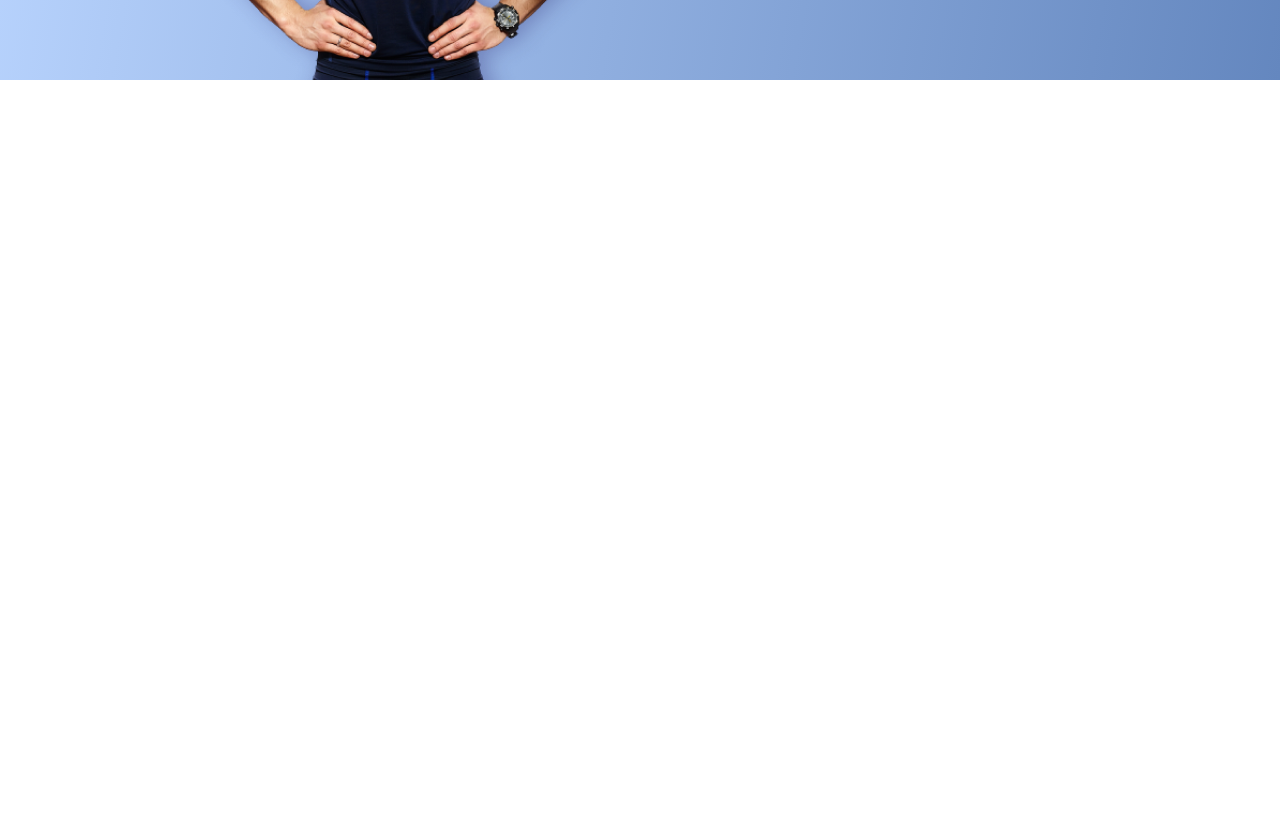
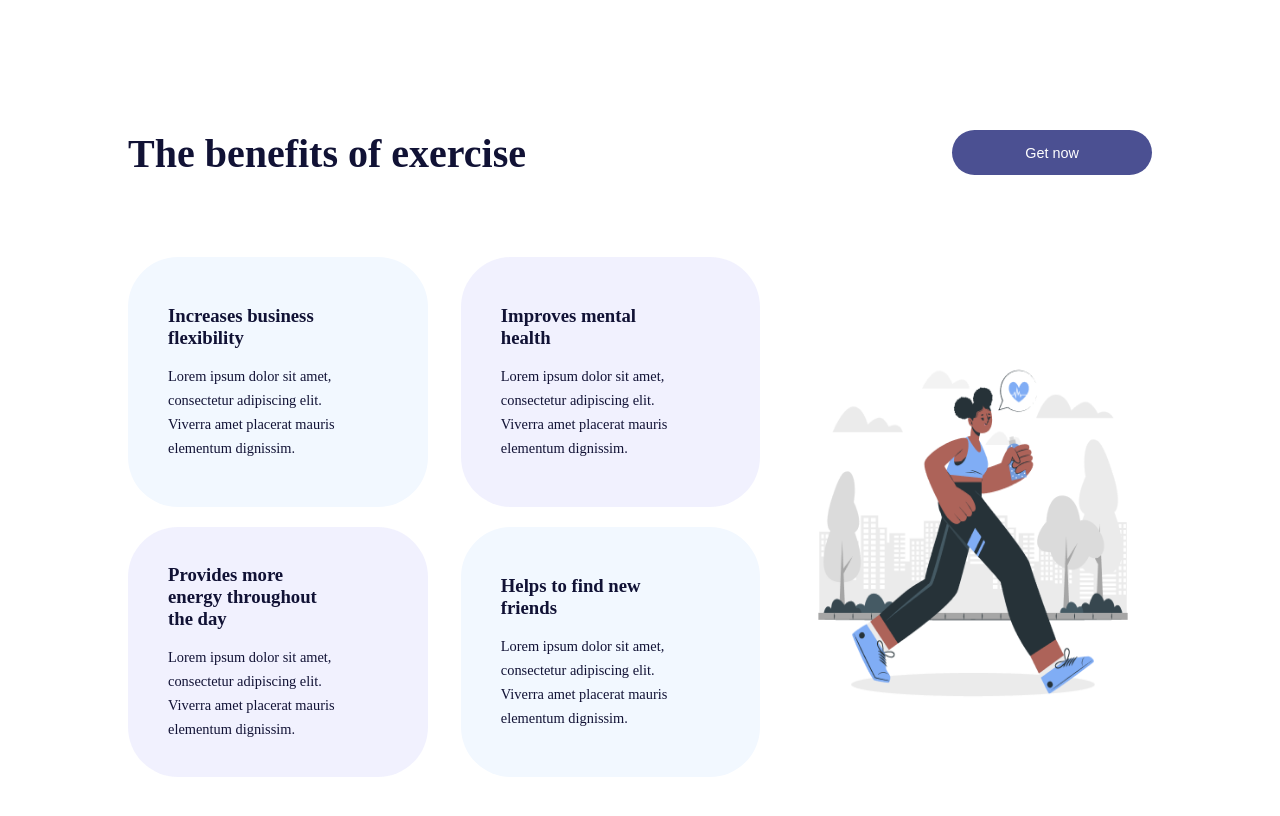
Before and after one commit to ShamilUmaev/MaxStrong, a Vue app: page /about in a window 1280 px wide. Shown: the part 560-1376 px from the top of the page. Before the commit the page ends 800 px from the top, so only its background shows below. Built offline with nearby package versions, Linux system fonts and the light colour scheme.

Commit message:
Finished the section The Benefits of exercise

```diff
--- a/src/components/About.vue
+++ b/src/components/About.vue
@@ -9,19 +9,62 @@
     <BaseButton>Sign up for training</BaseButton>
   </div>
 </div>
+<div class="benefits-of-exercise">
+  <div class="btn-and-header-text">
+    <h2> <span class="bold">The benefits</span> of exercise</h2>
+    <BaseButton>Get now</BaseButton>
+  </div>
+  <div class="benefits-and-img">
+    <div class="text-containers">
+      <BaseContainer>
+        <template v-slot:business-flexibility>
+          <h3 class="bold">Increases business flexibility</h3>
+          <p>Lorem ipsum dolor sit amet, consectetur adipiscing elit. Viverra amet placerat mauris elementum dignissim.</p>
+        </template>
+      </BaseContainer>
+      <BaseContainer>
+        <template v-slot:mental-health>
+          <h3 class="bold">Provides more energy throughout the day</h3>
+          <p>Lorem ipsum dolor sit amet, consectetur adipiscing elit. Viverra amet placerat mauris elementum dignissim.</p>
+        </template>
+      </BaseContainer>
+      <BaseContainer>
+        <template v-slot:energy-throughout-day>
+          <h3 class="bold">Improves mental health</h3>
+          <p>Lorem ipsum dolor sit amet, consectetur adipiscing elit. Viverra amet placerat mauris elementum dignissim.</p>
+        </template>
+      </BaseContainer>
+      <BaseContainer>
+        <template v-slot:helps-finding-friends>
+          <h3 class="bold">Helps to find new friends</h3>
+          <p>Lorem ipsum dolor sit amet, consectetur adipiscing elit. Viverra amet placerat mauris elementum dignissim.</p>
+        </template>
+      </BaseContainer>
+    </div>
+    <img src="../assets/workout-vector-3.webp">
+  </div>
+</div>
 </template>
 
 <script>
 import BaseButton from './BaseButton.vue'
-
+import BaseContainer from './BaseContainer.vue'
 export default {
-  components: { BaseButton }
+  components: { BaseButton, BaseContainer }
 }
 </script>
 
 <style scoped>
+h3 {
+  margin-bottom: 15px;
+  width: 85%;
+}
+p {
+  font-size: .9rem;
+  line-height: 24px;
+}
 .coach-section {
-  margin-top: 100px;
+  margin-top: 70px;
   background: linear-gradient(99.85deg, #BAD5FF 0%, #6487BF 100%);
   display: flex;
   justify-content: center;
@@ -45,4 +88,41 @@ export default {
   color: #4B5092;
   margin-top: 30px;
 }
+.benefits-of-exercise {
+  width: 80%;
+  margin: 150px auto;
+}
+.benefits-of-exercise h2 {
+  font-size: 2.5rem;
+}
+.btn-and-header-text {
+  width: 100%;
+  display: flex;
+  justify-content: space-between;
+  margin: 80px auto;
+}
+.benefits-and-img {
+  display: flex;
+  align-items: center;
+}
+.text-containers {
+  display: flex;
+  flex-direction: column;
+  flex-wrap: wrap;
+  height: 540px;
+}
+div.base-container {
+  min-height: 250px;
+  margin-bottom: 20px;
+}
+div.base-container:nth-last-of-type(2) {
+  background-color: rgba(114, 122, 239, 0.1);
+}
+div.base-container:nth-last-of-type(3) {
+  background-color: rgba(114, 122, 239, 0.1);
+}
+.benefits-of-exercise img {
+  width: 35%;
+  height: 400px;
+}
 </style>
--- a/src/components/BaseButton.vue
+++ b/src/components/BaseButton.vue
@@ -1,6 +1,6 @@
 <template>
     <button class="all-btn">
-        <slot></slot>
+     <slot></slot>
     </button>
 </template>
 
--- a/src/components/BaseContainer.vue
+++ b/src/components/BaseContainer.vue
@@ -1,6 +1,10 @@
 <template>
     <div class="base-container">
-        <slot></slot>
+        <slot name="business-flexibility"></slot>
+        <slot name="mental-health"></slot>
+        <slot name="energy-throughout-day"></slot>
+        <slot name="helps-finding-friends"></slot>
+        <slot name="choose-loads"></slot>
     </div>
 </template>
 
--- a/src/components/Home.vue
+++ b/src/components/Home.vue
@@ -10,9 +10,11 @@
   </div>
   <div class="choose-loads">
     <BaseContainer class="text-choose-loads">
-      <h2>Choose loads <span class="bold">for yourself</span></h2>
-      <p>Lorem ipsum dolor sit amet, consectetur adipiscing elit. Viverra amet placerat mauris elementum dignissim.</p>
-      <p>Lorem ipsum dolor sit amet, consectetur adipiscing elit. Viverra amet placerat mauris elementum dignissim.</p>
+      <template v-slot:choose-loads>
+        <h2>Choose loads <span class="bold">for yourself</span></h2>
+        <p>Lorem ipsum dolor sit amet, consectetur adipiscing elit. Viverra amet placerat mauris elementum dignissim.</p>
+        <p>Lorem ipsum dolor sit amet, consectetur adipiscing elit. Viverra amet placerat mauris elementum dignissim.</p>
+      </template>
     </BaseContainer>
     <img src="../assets/workout-vector-2.png">
   </div>
--- a/src/components/NavBar.vue
+++ b/src/components/NavBar.vue
@@ -21,8 +21,11 @@ export default {
 nav {
     width: 100%;
     height: 70px;
+    background-color: #fff;
     display: flex;
     justify-content: center;
+    position: fixed;
+    top: 0;
 }
 h2 {
     font-size: 2rem;
@@ -47,7 +50,6 @@ a {
     justify-content: space-between;
     margin: 0 auto;
     padding: 15px 0;
-    background-color: #fff ;
-    position: fixed;
+    box-sizing: border-box;
 }
 </style>
```
Lines whose indentation alone changed are shown as unchanged.
